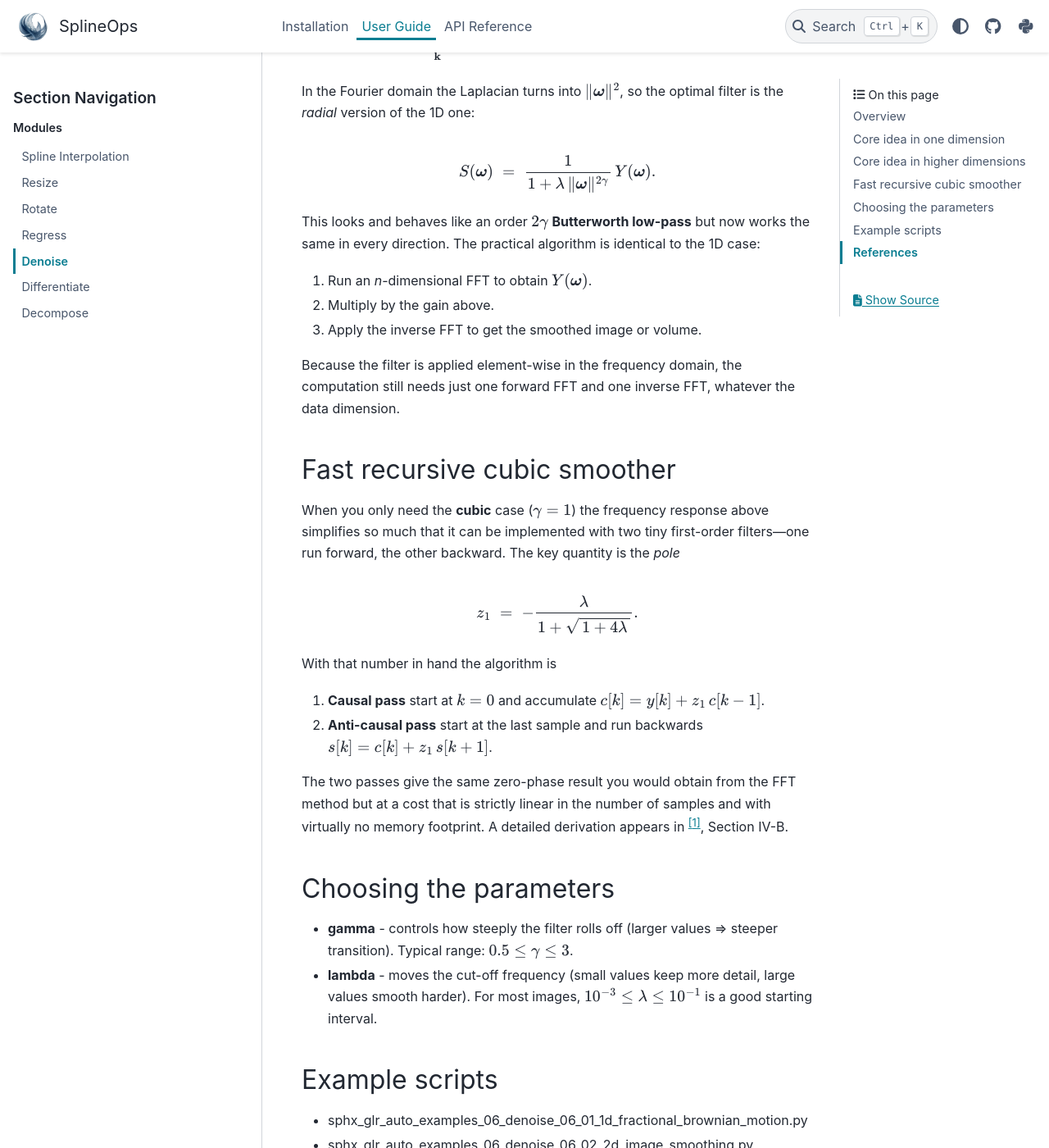
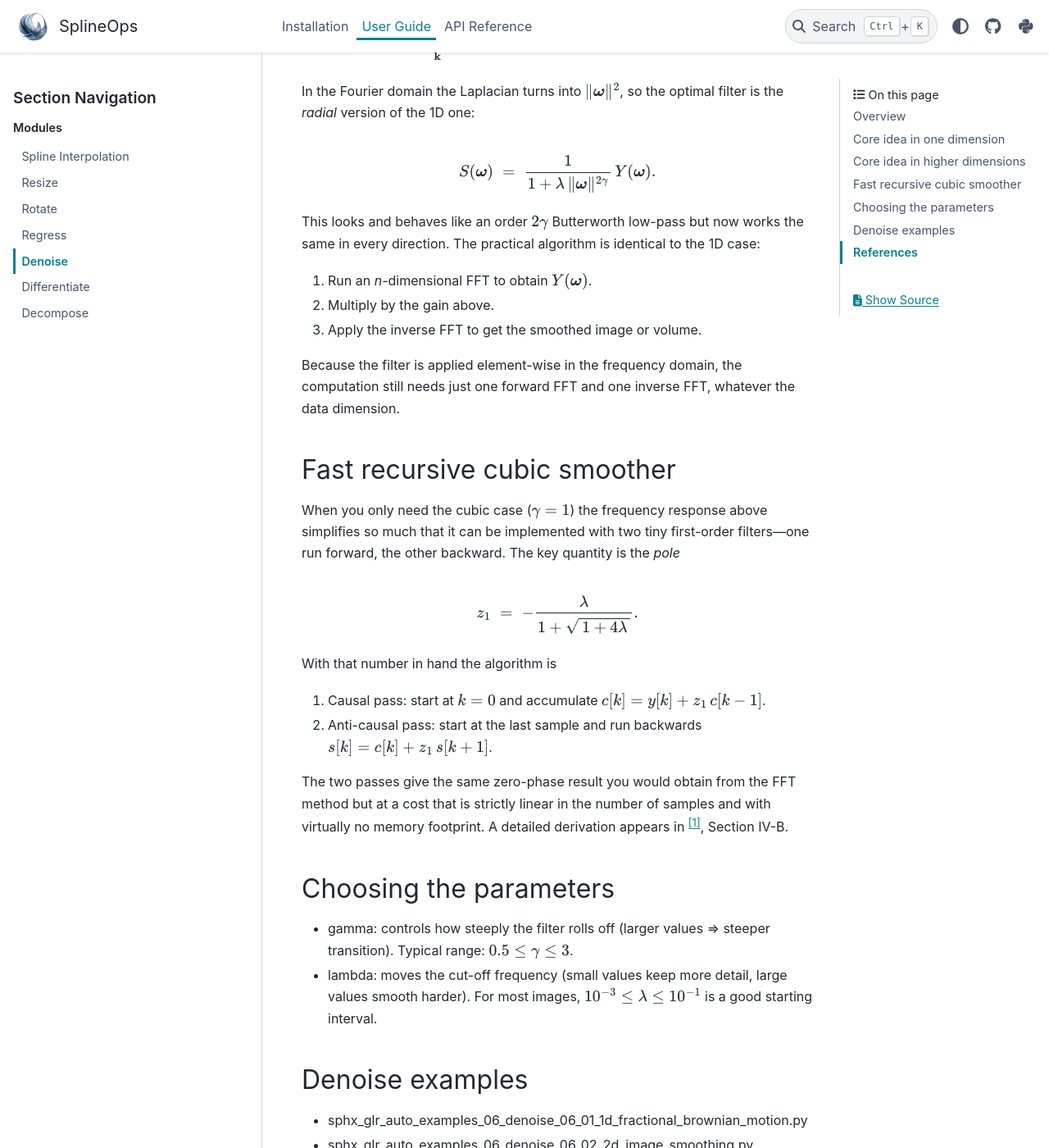
Before and after one commit to splineops/splineops, a Sphinx documentation site: the page built from docs/user-guide/05_denoise.rst, in a window 1280 px wide and 1400 px high, scrolled down 1688 px. Shown: the whole window at 82% size. Built offline with Sphinx 7.4.7 and the PyData theme 0.15.4, drawn with Linux system fonts in a browser that asks for light colours; pages that are not in the unit, such as notebooks, are missing from menus; some of the changed text lies outside the part shown.

Commit message:
Update docs

```diff
--- a/docs/user-guide/02_resize.rst
+++ b/docs/user-guide/02_resize.rst
@@ -166,8 +166,8 @@ using finite differences.
 
 This makes oblique projection a compelling compromise: faster and more stable than least-squares, but still significantly more accurate than naive interpolation.
 
-Resize Example
---------------
+Resize Examples
+---------------
 
 * :ref:`sphx_glr_auto_examples_03_resampling_using_2d_interpolation_03_01_resize_module.py`
 * :ref:`sphx_glr_auto_examples_03_resampling_using_2d_interpolation_03_02_standard_interpolation.py`
--- a/docs/user-guide/03_rotate.rst
+++ b/docs/user-guide/03_rotate.rst
@@ -100,8 +100,8 @@ dimensions while minimizing artifacts like aliasing. The process asks one to fir
 with the origin, then to apply the appropriate 2D or 3D rotation matrix to the recentered coordinates, followed by a translation of the rotated recentered coordinates
 back to their original reference frame, to compensate for the recentering step, and finally to use spline interpolation to determine the data values at these new positions.
 
-Rotate Example
---------------
+Rotate Examples
+---------------
 
 * :ref:`sphx_glr_auto_examples_04_rotate_04_01_rotate_image.py`
 * :ref:`sphx_glr_auto_examples_04_rotate_04_02_rotation_animation.py`
--- a/docs/user-guide/05_denoise.rst
+++ b/docs/user-guide/05_denoise.rst
@@ -14,15 +14,15 @@ exhibit repeating, self-similar patterns.
 
 You will find:
 
-* **Exact 1D routine** -
+* Exact 1D routine:
   Works on a 1D array and returns the mathematically exact
   fractional-spline result.
 
-* **Isotropic N-D routine** -
+* Isotropic N-D routine:
   Extends the idea to 2D pictures or 3D volumes through one FFT;
   internally it behaves like a Butterworth low-pass filter.
 
-* **Fast cubic shortcut** -
+* Fast cubic shortcut:
   A lightweight forward/backward IIR filter that approximates the cubic
   case and runs in a single pass—handy for real-time
   streams.
@@ -71,7 +71,7 @@ Core idea in higher dimensions
 ------------------------------
 
 For a 2D image or a 3D volume we replace the one-dimensional
-fractional derivative with the **fractional Laplacian**
+fractional derivative with the fractional Laplacian
 :math:`(-\Delta)^{\gamma/2}`.  The variational cost therefore becomes
 
 .. math::
@@ -91,8 +91,8 @@ version of the 1D one:
    \frac{1}{1+\lambda\,\lVert\boldsymbol\omega\rVert^{2\gamma}}\,
    Y(\boldsymbol\omega).
 
-This looks and behaves like an order :math:`2\gamma` **Butterworth
-low-pass** but now works the same in every direction.  The practical
+This looks and behaves like an order :math:`2\gamma` Butterworth
+low-pass but now works the same in every direction.  The practical
 algorithm is identical to the 1D case:
 
 #. Run an *n*-dimensional FFT to obtain :math:`Y(\boldsymbol\omega)`.
@@ -106,7 +106,7 @@ whatever the data dimension.
 Fast recursive cubic smoother
 -----------------------------
 
-When you only need the **cubic** case (:math:`\gamma = 1`) the frequency
+When you only need the cubic case (:math:`\gamma = 1`) the frequency
 response above simplifies so much that it can be implemented with two
 tiny first-order filters—one run forward, the other backward.  The key
 quantity is the *pole*
@@ -117,11 +117,11 @@ quantity is the *pole*
 
 With that number in hand the algorithm is
 
-#. **Causal pass**
+#. Causal pass:
    start at :math:`k = 0` and accumulate
    :math:`c[k] = y[k] + z_1\,c[k-1]`.
 
-#. **Anti-causal pass**
+#. Anti-causal pass:
    start at the last sample and run backwards
    :math:`s[k] = c[k] + z_1\,s[k+1]`.
 
@@ -133,17 +133,17 @@ appears in [1]_, Section IV-B.
 Choosing the parameters
 -----------------------
 
-* **gamma** - controls how steeply the filter rolls off
+* gamma: controls how steeply the filter rolls off
   (larger values ⇒ steeper transition).  Typical range:
   :math:`0.5 \le \gamma \le 3`.
 
-* **lambda** - moves the cut-off frequency
+* lambda: moves the cut-off frequency
   (small values keep more detail, large values smooth harder).
   For most images, :math:`10^{-3} \le \lambda \le 10^{-1}` is a
   good starting interval.
 
-Example scripts
----------------
+Denoise examples
+----------------
 
 * :ref:`sphx_glr_auto_examples_06_denoise_06_01_1d_fractional_brownian_motion.py`
 * :ref:`sphx_glr_auto_examples_06_denoise_06_02_2d_image_smoothing.py`
--- a/docs/user-guide/06_differentiate.rst
+++ b/docs/user-guide/06_differentiate.rst
@@ -102,7 +102,7 @@ The `Differentials` class implements these operations as follows: the input imag
 its interpolation coefficients. The differential-based computations that we perform are then perfectly consistent with this continuously defined function.
 We finally build the output image by sampling the ideal, continuously defined intermediate result.
 
-Differentiate Example
+Differentiate Examples
 ----------------------
 
 * :ref:`sphx_glr_auto_examples_07_differentiate_07_01_differentiate_module.py`
--- a/docs/user-guide/07_decompose.rst
+++ b/docs/user-guide/07_decompose.rst
@@ -60,8 +60,8 @@ Implementation Details
 - Wavelet transforms such as Haar wavelets or spline wavelets (analysis and synthesis) are implemented by the combination of pyramid steps with detail sub-bands.
 - Various spline degrees (e.g., degree 3) are supported. They allow one to control how the data are dispatched in the approximation channel and the sub-bands.
 
-Example
--------
+Decompose Examples
+------------------
 
 * :ref:`sphx_glr_auto_examples_08_decompose_08_01_pyramid_decomposition.py`
 * :ref:`sphx_glr_auto_examples_08_decompose_08_02_wavelet_decomposition.py`
```
Also changed, not shown: docs/user-guide/04_regress.rst (+7 -7 lines).
